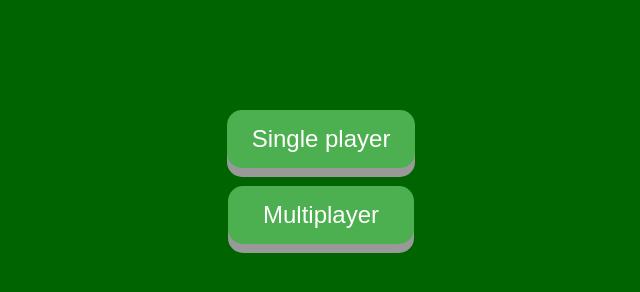
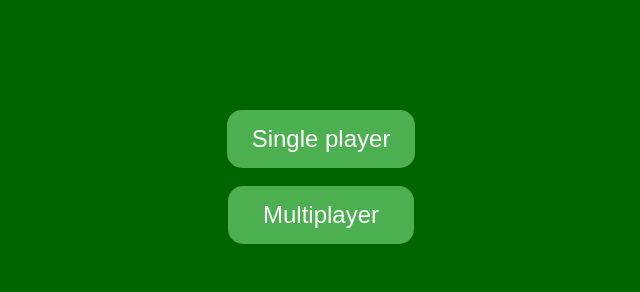
Before and after one commit to Thang-sudo/EECS448_Blackjack, a website: page public/index.html in a window 1280 px wide. Shown: the part 198-490 px from the top of the page, without its empty margins (319-959 px from the left). Drawn offline with Linux system fonts and the light colour scheme.

Commit message:
Update backend

```diff
--- a/public/style.css
+++ b/public/style.css
@@ -22,14 +22,14 @@
     background-color: #4CAF50;
     border: none;
     border-radius: 15px;
-    box-shadow: 0 9px #999;
+    /* box-shadow: 0 9px #999; */
   }
 
   #btn-single:hover {background-color: #3e8e41}
 
   #btn-single:active {
     background-color: #3e8e41;
-    box-shadow: 0 5px #666;
+    /* box-shadow: 0 5px #666; */
     transform: translateY(4px);
   }
 
@@ -45,7 +45,7 @@
     background-color: #4CAF50;
     border: none;
     border-radius: 15px;
-    box-shadow: 0 9px #999;
+    /* box-shadow: 0 9px #999; */
   }
 
   #btn-multi:hover {background-color: #3e8e41}
```
